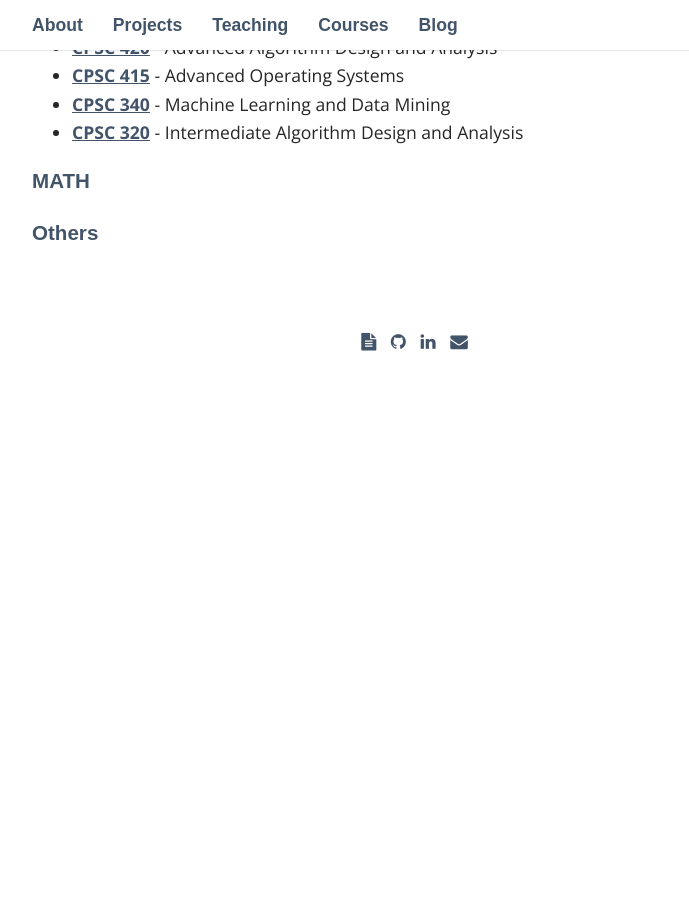
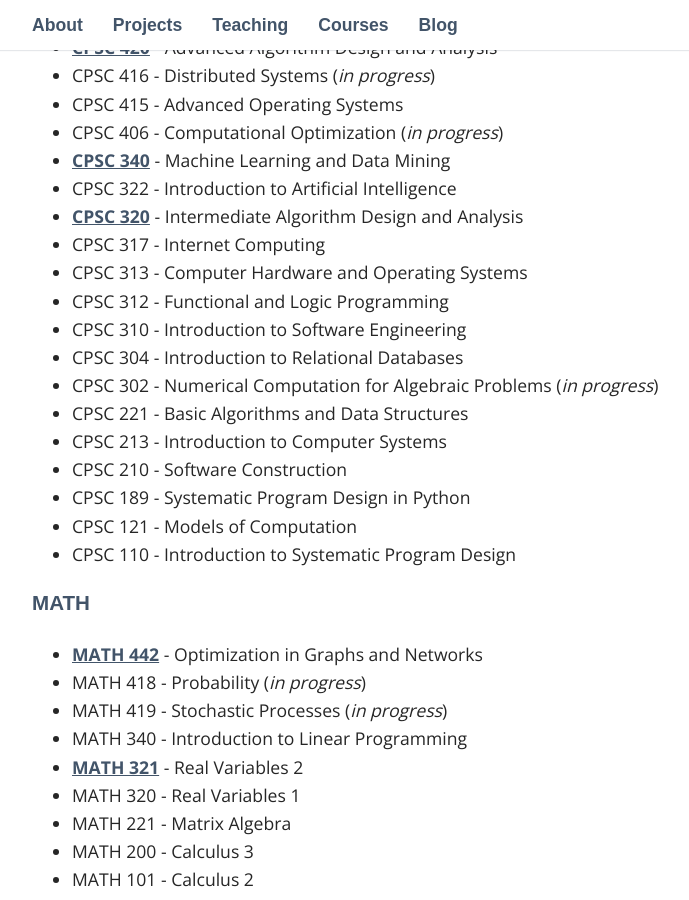
Before and after one commit to raunakkmr/raunakkmr.github.io, a Jekyll site: the page built from _pages/04_courses.md, in a window 1280 px wide and 900 px high, scrolled down 734 px. Shown: the whole window, without its empty margins (223-912 px from the left). Built offline with Jekyll 4.4.1, drawn with Linux system fonts in a browser that asks for light colours; nearby versions of some CDN libraries; some web fonts are replaced; before the commit the page ends 1147 px from its top, so only the background shows below that; some of the changed text lies outside the part shown.

Commit message:
added more courses

```diff
--- a/_pages/04_courses.md
+++ b/_pages/04_courses.md
@@ -10,20 +10,61 @@ permalink: /courses/
 
 * [CPSC 540](https://www.cs.ubc.ca/~schmidtm/Courses/540-W17/) - Machine
   Learning (**graduate course**)
-* [CPSC 536N](www.cs.ubc.ca/~nickhar/W17/) - Algorithms That Matter (**graduate
+* [CPSC 536N](https://www.cs.ubc.ca/~nickhar/W17/) - Algorithms That Matter (**graduate
   course**)
-* [CPSC 490](www.ugrad.cs.ubc.ca/~cs690/2015W2/) - Problem Solving in Computer
+* [CPSC 490](https://www.ugrad.cs.ubc.ca/~cs490/2015W2/) - Problem Solving in Computer
   Science
-* [CPSC 421](www.cs.ubc.ca/~nickhar/F16/) - Introduction to Theory of Computing
+* [CPSC 421](https://www.cs.ubc.ca/~nickhar/F16/) - Introduction to Theory of Computing
 * [CPSC 420](https://www.ugrad.cs.ubc.ca/~cs420/2015W2/) - Advanced Algorithm
   Design and Analysis
-* [CPSC 415](https://www.ugrad.cs.ubc.ca/~cs415/2016W1/) - Advanced Operating
-  Systems
+* CPSC 416 - Distributed Systems (*in progress*)
+* CPSC 415 - Advanced Operating Systems
+* CPSC 406 - Computational Optimization (*in progress*)
 * [CPSC 340](https://www.cs.ubc.ca/~schmidtm/Courses/340-F16/) - Machine
   Learning and Data Mining
-* [CPSC 320](www.cs.ubc.ca/~nickhar/S15/) - Intermediate Algorithm Design and
+* CPSC 322 - Introduction to Artificial Intelligence
+* [CPSC 320](https://www.cs.ubc.ca/~nickhar/S15/) - Intermediate Algorithm Design and
   Analysis
+* CPSC 317 - Internet Computing
+* CPSC 313 - Computer Hardware and Operating Systems
+* CPSC 312 - Functional and Logic Programming
+* CPSC 310 - Introduction to Software Engineering
+* CPSC 304 - Introduction to Relational Databases
+* CPSC 302 - Numerical Computation for Algebraic Problems (*in progress*)
+* CPSC 221 - Basic Algorithms and Data Structures
+* CPSC 213 - Introduction to Computer Systems
+* CPSC 210 - Software Construction
+* CPSC 189 - Systematic Program Design in Python
+* CPSC 121 - Models of Computation
+* CPSC 110 - Introduction to Systematic Program Design
 
 ### MATH
 
+* [MATH 442](www.math.ubc.ca/~steph/442/442.html) - Optimization in Graphs and
+  Networks
+* MATH 418 - Probability (*in progress*)
+* MATH 419 - Stochastic Processes (*in progress*)
+* MATH 340 - Introduction to Linear Programming
+* [MATH 321](www.math.ubc.ca/~feldman/m321/) - Real Variables 2
+* MATH 320 - Real Variables 1
+* MATH 221 - Matrix Algebra
+* MATH 200 - Calculus 3
+* MATH 101 - Calculus 2
+* MATH 100 - Calculus 1
+
 ### Others
+
+* ASTR 333 - Exoplanets and Astrobiology
+* BIOL 111 - Introduction to Modern Biology
+* CHEM 121 - Structure and Bonding in Chemistry
+* ECON 102 - Principles of Macroeconomics
+* ECON 101 - Principles of Microeconomics
+* ENGL 112 - Strategies for University Writing
+* PHYS 101 - Energy and Waves
+* SCIE 120 - Topics in Sustainability
+* SCIE 113 - First-Year Seminar in Science
+* SPAN 201 - Intermediate Spanish 1
+* SPAN 102 - Beginner Spanish 2
+* SPAN 101 - Beginner Spanish 1
+* STAT 302 - Introduction to Probability
+* STAT 200 - Elementary Statistics for Applications
```
